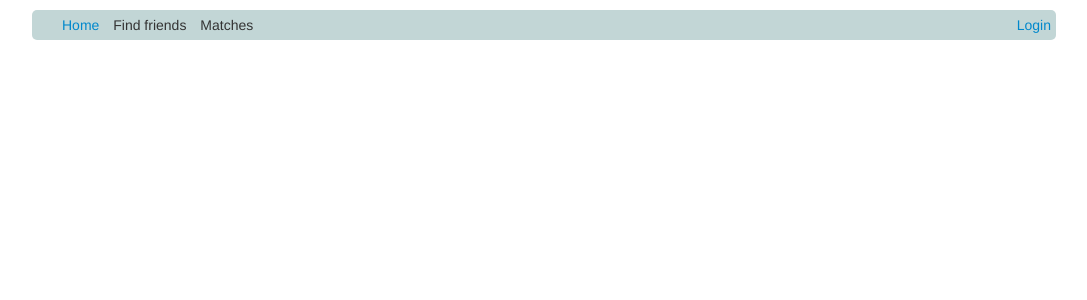
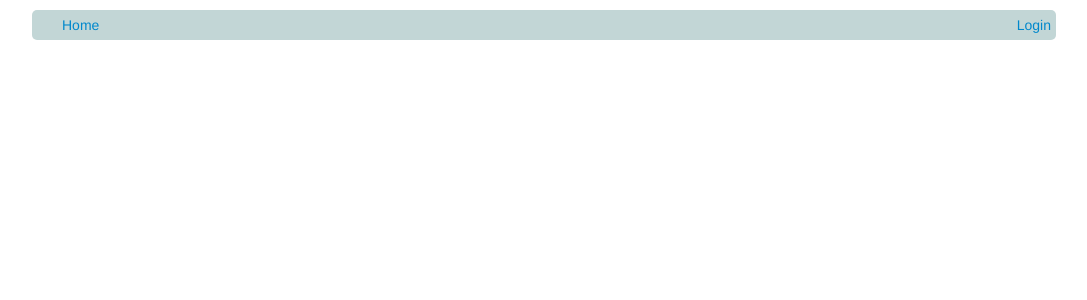
Before and after one commit to nicolas87/major_oobage, a Python web app: template templates/front.html in a window 1280 px wide. Shown: the top 300 px of the page, without its empty margins (96-1183 px from the left). Run offline with Jinja, Linux system fonts and the light colour scheme; the template is opened without the code that fills it, so the values that code supplies are empty; some libraries are stand-ins or nearby versions.

Commit message:
removed buttons for non-logged-in user

```diff
--- a/templates/front.html
+++ b/templates/front.html
@@ -11,8 +11,6 @@
   <div id="header">
   	<ul class="header_content">
 		<li><a href="/">Home</a></li>
-		<li>Find friends</li>
-		<li>Matches</li>
 		<li class="logout"><a href="/logged_in">Login</a></li>
 	</ul>
   </div>
```
Also changed, not shown: 4 other files.
